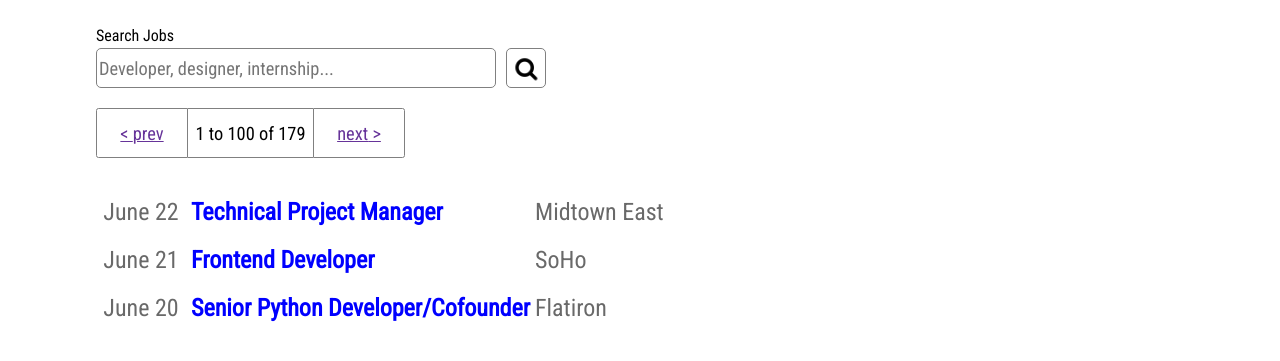
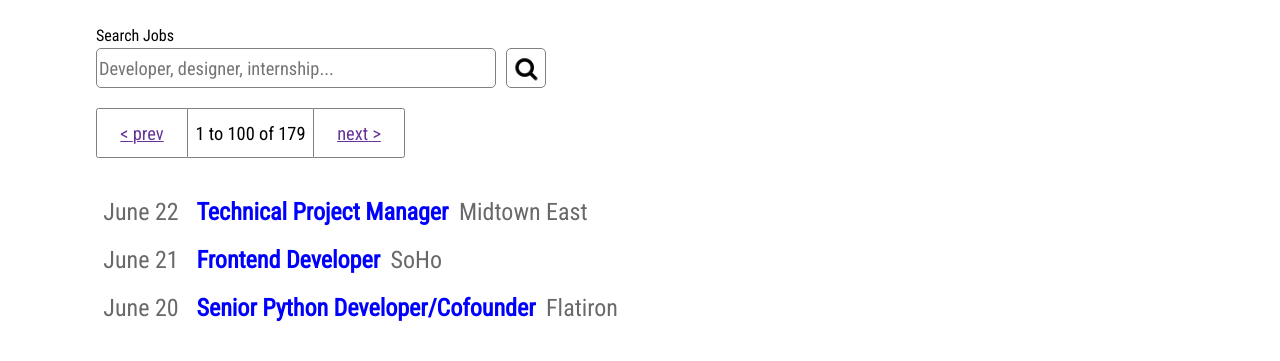
Before and after one commit to seancovington/gregslist, a plain HTML site: page index.html in a window 1280 px wide. Shown: the part 53-414 px from the top of the page. Drawn offline with Linux system fonts and the light colour scheme.

Commit message:
save as 10

```diff
--- a/index.html
+++ b/index.html
@@ -36,28 +36,23 @@
         <a href="" class="pagination next">next</a>
     </div>
     <div class="container three">
-        <div class="date">
-            <ul>
-                <p>June 22</p>
-                <p>June 21</p>
-                <p>June 20</p>
-            </ul>
-        </div>
-
-        <div class="title">
-            <ul>
-                <p>Technical Project Manager</p>
-                <p>Frontend Developer</p>
-                <p>Senior Python Developer/Cofounder</p>
-            </ul>
-        </div>
-        <div class="city">
-            <ul>
-                <p>Midtown East</p>
-                <p>SoHo</p>
-                <p>Flatiron</p>
-            </ul>
-        </div>
+        <ul class="job-postings">
+            <li>
+                <div class="date">June 22</div>
+                <div class="title">Technical Project Manager</div>
+                <div class="city">Midtown East</div>
+            </li>
+            <li>
+                <div class="date">June 21</div>
+                <div class="title">Frontend Developer</div>
+                <div class="city">SoHo</div>
+            </li>
+            <li>
+                <div class="date">June 20</div>
+                <div class="title">Senior Python Developer/Cofounder</div>
+                <div class="city">Flatiron</div>
+            </li>
+        </ul>
 
     </div>
 
--- a/stylesheet.css
+++ b/stylesheet.css
@@ -147,16 +147,21 @@ input {
     font-size: 1.5em;
 }
 
-.date ul {
+.date,
+.title,
+.city {
+    display: inline-block
+}
+
+.date {
     width: 90px;
     padding-right: 5px;
     text-align: center;
 }
 
-.title ul {
+.title {
     font-weight: bolder;
     color: blue;
-    width: auto;
     padding-right: 5px;
     text-align: left;
 }
```
